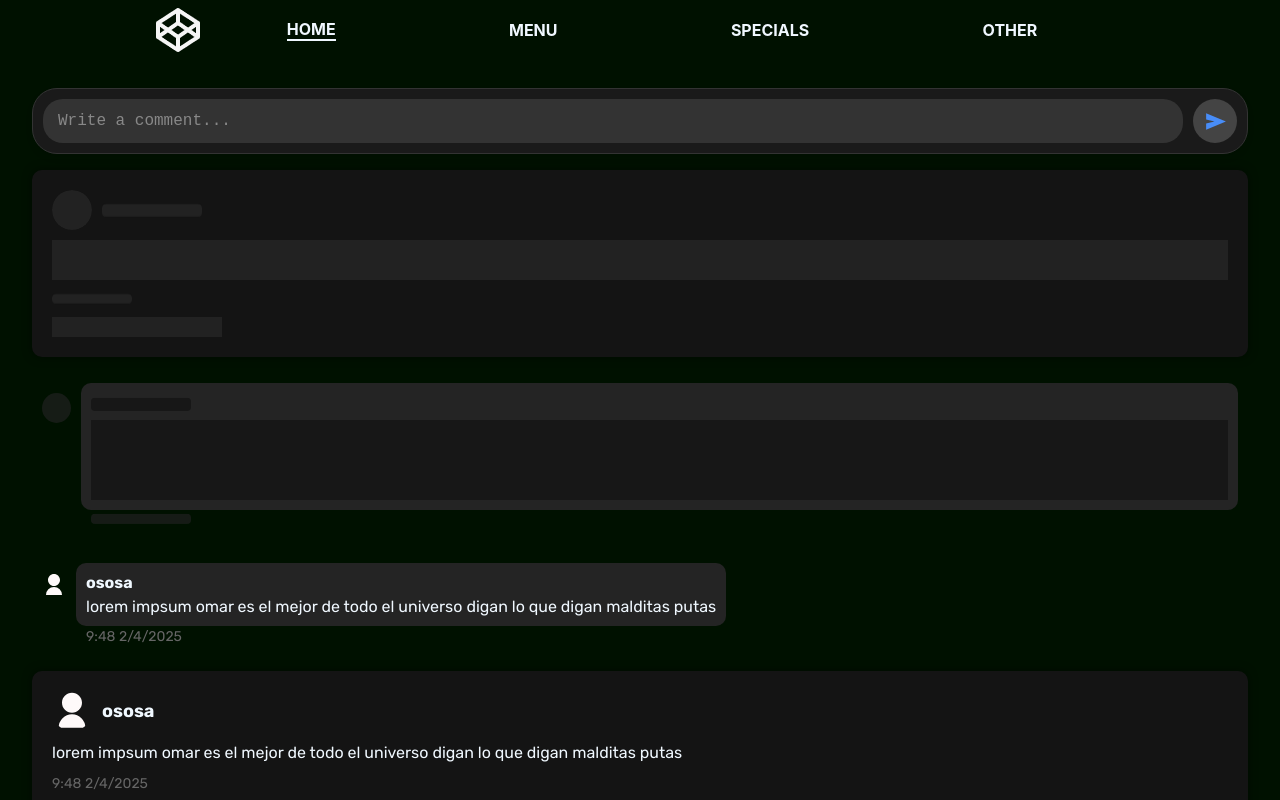
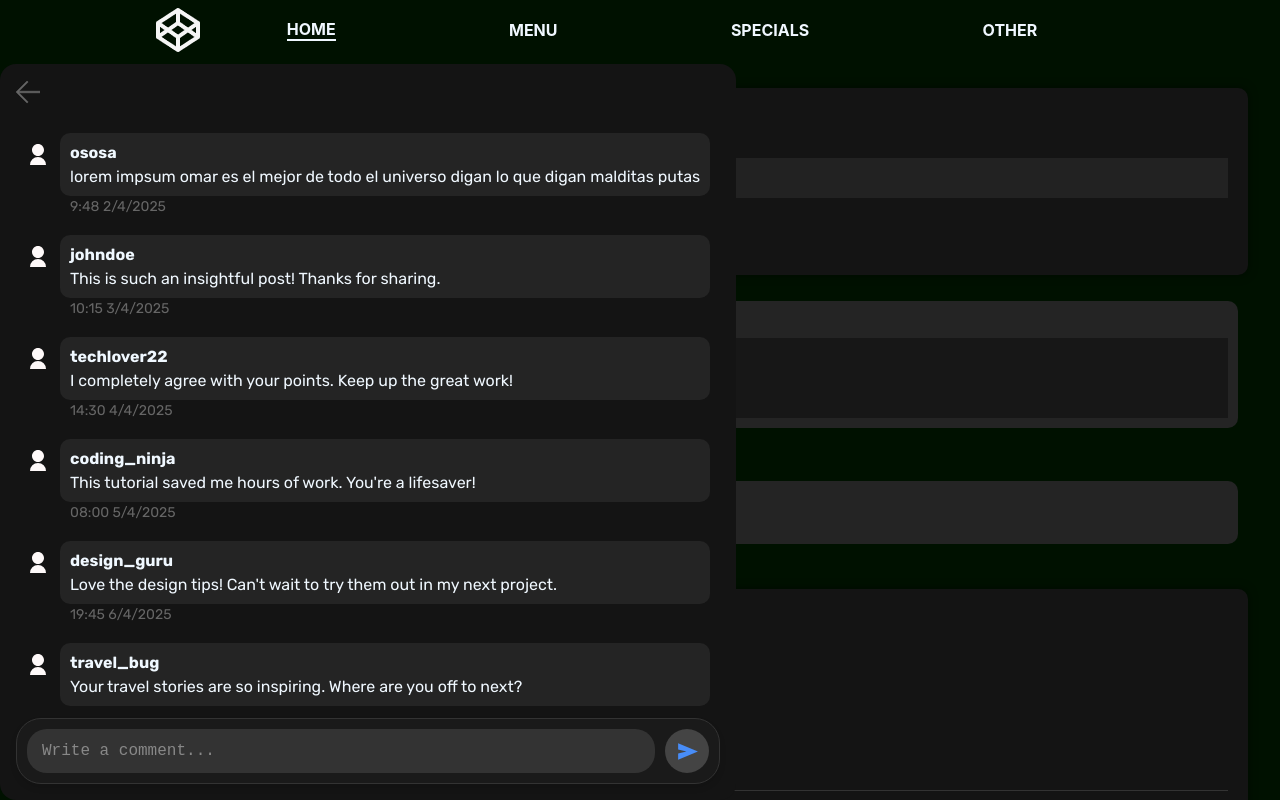
Before and after one commit to SirZosa/Social-app, a React (Vite) app: page / in a window 1280 px wide. Shown: the top 800 px of the page. Built offline with nearby package versions, Linux system fonts and the light colour scheme.

Commit message:
comments-section component added

```diff
--- /dev/null
+++ b/src/components/comment-section/comment-section.css
@@ -0,0 +1,32 @@
+.comment-section {
+    position: absolute;
+    top: 4rem;
+    left: 0;
+    z-index: 9;
+    display: flex;
+    flex-direction: column;
+    height: calc(100vh - 4rem); /* Full height minus 4rem for the navbar */
+    padding: 1rem;
+    background-color: #141414;
+    border-radius: 1rem;
+}
+
+.comments-close-btn {
+    align-self: flex-start; /* Align the close button to the top-left */
+    background: none;
+    border: none;
+    cursor: pointer;
+    padding: 0;
+    margin-bottom: 1rem;
+}
+
+.close-btn-img {
+    width: 24px; /* Adjust as needed */
+    height: 24px; /* Adjust as needed */
+}
+
+.comments {
+    flex: 1; /* Take up remaining space */
+    overflow-y: auto; /* Enable vertical scrolling */
+    margin-bottom: 10px; /* Space between comments and WriteComment */
+}
--- /dev/null
+++ b/src/components/comment-section/comment-section.tsx
@@ -0,0 +1,69 @@
+import WriteComment from "../write-comment/write-comment";
+import userPic from '../../assets/user.svg'
+import back from '../../assets/back.svg'
+import Comment from "../comment/comment";
+import './comment-section.css'
+type CommentSectionProps = {
+    postId?: string;
+}
+export default function CommentSection({postId}: CommentSectionProps){
+
+    return(
+        <section className="comment-section">
+            <button className="comments-close-btn">
+                <img src={back} alt="back button" className="close-btn-img" />
+            </button>
+            <div className="comments">
+            <Comment imgSrc={userPic} username="ososa" comment="lorem impsum omar es el mejor de todo el universo digan lo que digan malditas putas" date="9:48 2/4/2025" />
+            <Comment
+            imgSrc={userPic}
+            username="johndoe"
+            comment="This is such an insightful post! Thanks for sharing."
+            date="10:15 3/4/2025"
+            />
+
+            <Comment
+            imgSrc={userPic}
+            username="techlover22"
+            comment="I completely agree with your points. Keep up the great work!"
+            date="14:30 4/4/2025"
+            />
+
+            <Comment
+            imgSrc={userPic}
+            username="coding_ninja"
+            comment="This tutorial saved me hours of work. You're a lifesaver!"
+            date="08:00 5/4/2025"
+            />
+
+            <Comment
+            imgSrc={userPic}
+            username="design_guru"
+            comment="Love the design tips! Can't wait to try them out in my next project."
+            date="19:45 6/4/2025"
+            />
+
+            <Comment
+            imgSrc={userPic}
+            username="travel_bug"
+            comment="Your travel stories are so inspiring. Where are you off to next?"
+            date="12:10 7/4/2025"
+            />
+            <Comment
+            imgSrc={userPic}
+            username="design_guru"
+            comment="Love the design tips! Can't wait to try them out in my next project."
+            date="19:45 6/4/2025"
+            />
+
+            <Comment
+            imgSrc={userPic}
+            username="travel_bug"
+            comment="Your travel stories are so inspiring. Where are you off to next?"
+            date="12:10 7/4/2025"
+            />
+            </div>
+            <WriteComment onSubmit={(comment: string) => console.log(comment)} />
+        </section>
+    )
+}
--- a/src/components/comment/comment.css
+++ b/src/components/comment/comment.css
@@ -7,6 +7,10 @@
 .comment img{
     align-self: flex-start;
     margin-top: 10px;
+}
+
+.comment-content{
+    width: 100%;
 }
 
 .comment-info{
--- a/src/components/write-comment/write-comment.css
+++ b/src/components/write-comment/write-comment.css
@@ -32,7 +32,7 @@
     background-color: #444;
 }
 
-.write-comment button {
+.write-button {
     background-color: #444;
     border: none;
     border-radius: 50%;
@@ -50,11 +50,11 @@
     transform: scale(1.1);
 }
 
-.write-comment button:active {
+.write-button:active {
     transform: scale(0.95);
 }
 
-.write-comment button img {
+.write-img {
     width: 25px;
     height: 25px;
 }
--- a/src/components/write-comment/write-comment.tsx
+++ b/src/components/write-comment/write-comment.tsx
@@ -30,8 +30,8 @@ export default function WriteComment({ onSubmit }: WriteCommentProps) {
                 onInput={handleInput}
                 rows={1}
             />
-            <button type="submit">
-                <img src={send} alt="send" />
+            <button type="submit" className='write-button'>
+                <img src={send} alt="send" className='write-img'/>
             </button>
         </form>
     );
--- a/src/page/home/home.tsx
+++ b/src/page/home/home.tsx
@@ -5,13 +5,14 @@ import user from '../../assets/user.svg';
 import WriteComment from "../../components/write-comment/write-comment";
 import Comment from '../../components/comment/comment';
 import userPic from '../../assets/user.svg';
+import CommentSection from '../../components/comment-section/comment-section';
 import './home.css';
 export default function Home(){
     const [posts, setPosts] = useState([]);
     const [loading, setLoading] = useState(true);
     return(
         <section className="feed">
-            <WriteComment onSubmit={(comment) => console.log(comment)} />
+            <CommentSection/>
             <SkeletonComponent variant="post"/>
             <SkeletonComponent variant="comment"/>
             <Comment imgSrc={userPic} username="ososa" comment="lorem impsum omar es el mejor de todo el universo digan lo que digan malditas putas" date="9:48 2/4/2025" />
```
Also changed, not shown: src/assets/back.svg (added).
